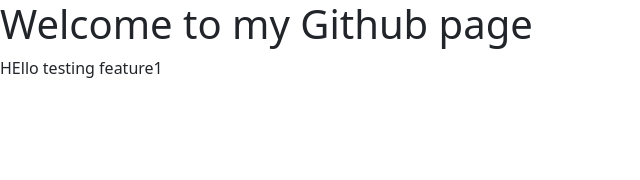
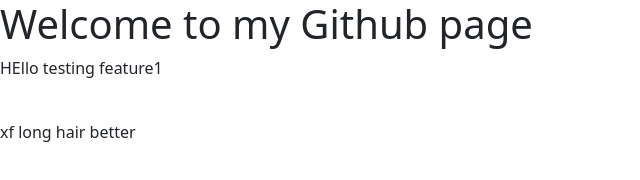
Before and after one commit to xffeng2021/xffeng2021, a plain HTML site: page index.html in a window 1280 px wide. Shown: the whole page, without its empty margins (0-640 px from the left). Drawn offline with nearby package versions, Linux system fonts and the light colour scheme.

Commit message:
huai update

```diff
--- a/index.html
+++ b/index.html
@@ -11,6 +11,7 @@
     <p>HEllo testing feature1</p>
 
     <img src="" alt="">
+    <p>xf long hair better</p>
 
 
 
```
